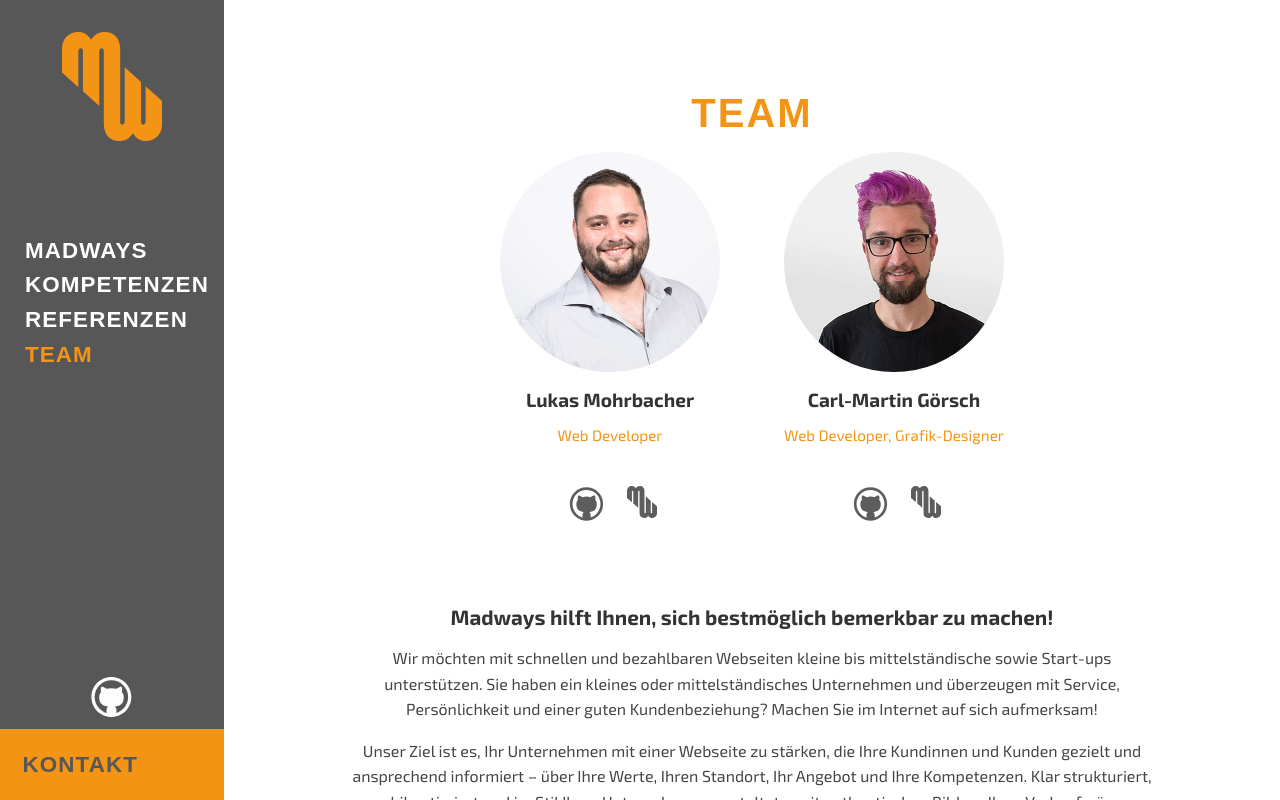
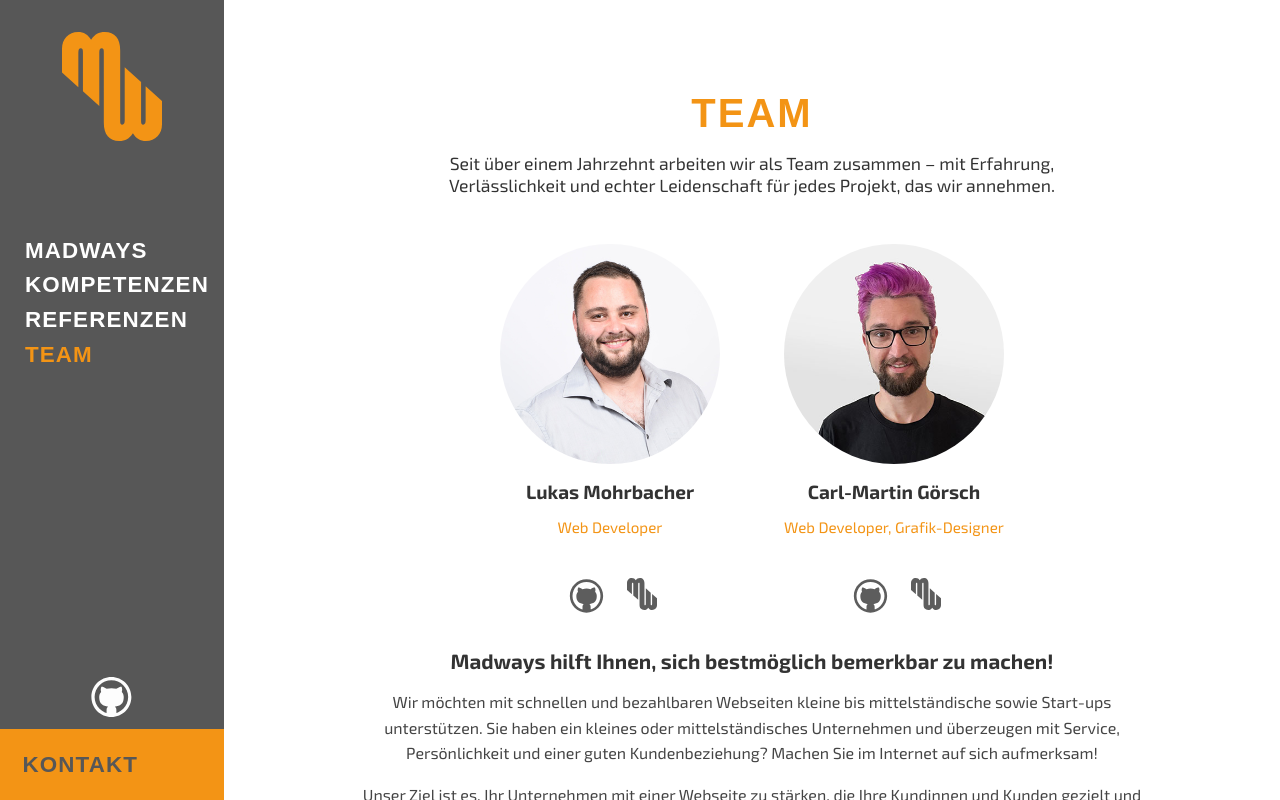
Before and after one commit to Madways/madways.de, a React (Vite) app: page /team in a window 1280 px wide. Built offline with nearby package versions, Linux system fonts and the light colour scheme; a web font is replaced by a local one.

Commit message:
Team aktualisiert

```diff
--- a/src/pages/Team.css
+++ b/src/pages/Team.css
@@ -90,6 +90,7 @@
 }
 
 .team-description h2 {
+  margin-top: -3rem;
   font-size: 1.3rem;
   color: #333;
   margin-bottom: 1rem;
--- a/src/pages/Team.jsx
+++ b/src/pages/Team.jsx
@@ -6,6 +6,9 @@
     <div className="team-wrapper">
       <h1 className="team-heading">TEAM</h1>
 
+<p className="kompetenzen-intro">
+         Seit über einem Jahrzehnt arbeiten wir als Team zusammen – mit Erfahrung, Verlässlichkeit und echter Leidenschaft für jedes Projekt, das wir annehmen.
+        </p>
       <div className="team-members">
 
 
```
